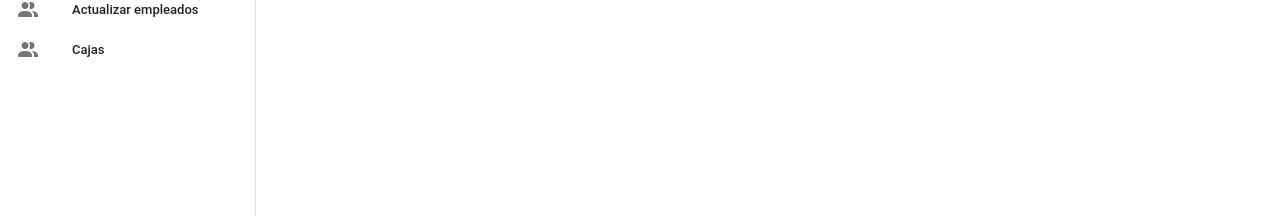
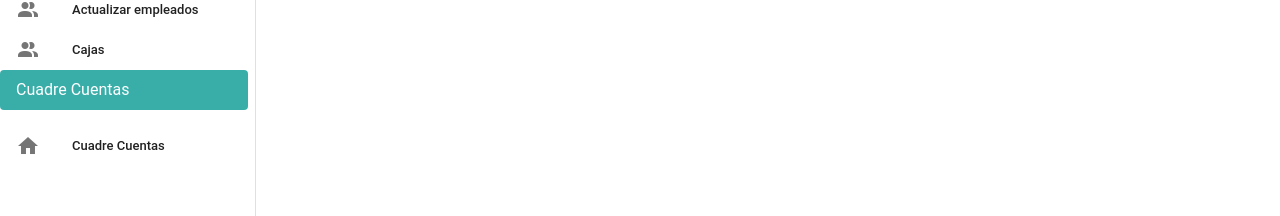
Before and after one commit to carlosdizx/inventas-mercamejor, a Vue app: page / in a window 1280 px wide. Shown: the part 290-506 px from the top of the page. Built offline with nearby package versions, Linux system fonts and the light colour scheme; no server answers; the database is empty; sample sign-in values are in the browser's storage; a small style sheet from the web is missing.

Commit message:
module de cuadre de cuentas

```diff
--- a/package.json
+++ b/package.json
@@ -18,6 +18,7 @@
     "netlify-cli": "^9.13.0",
     "roboto-fontface": "*",
     "shortid": "^2.2.16",
+    "source-map-resolve": "^0.6.0",
     "sweetalert2": "^11.4.4",
     "vue": "^2.6.11",
     "vue-router": "^3.2.0",
--- /dev/null
+++ b/src/components/dashboard/modulos/cuandre_cuentas/CuadreCuentas.vue
@@ -0,0 +1,9 @@
+<template>
+  <h1>Hola cuadre</h1>
+</template>
+<script lang="ts">
+import Vue from "vue";
+export default Vue.extend({
+  name: "CuadreCuentas",
+});
+</script>
--- a/src/generals/funcionalidades_dashboard.ts
+++ b/src/generals/funcionalidades_dashboard.ts
@@ -119,4 +119,16 @@ export const FUNCIONES_DASHBOARD: any[] = [
       },
     ],
   },
+  {
+    titulo: "Cuadre Cuentas",
+    roles: ["Admin", "Empleado"],
+    items: [
+      {
+        id: 17,
+        icono: "mdi-home",
+        titulo: "Cuadre Cuentas",
+        roles: ["Admin", "Empleado"],
+      },
+    ],
+  },
 ];
--- a/src/views/Dashboard.vue
+++ b/src/views/Dashboard.vue
@@ -23,6 +23,7 @@
     <Marcas v-if="item === 14" />
     <Movimientos v-if="item === 15" />
     <Comprobantes v-if="item === 16" />
+    <cuadre-cuentas v-if="item === 17" />
   </div>
 </template>
 
@@ -44,6 +45,7 @@ import Comprobantes from "@/components/dashboard/modulos/Comprobantes.vue";
 import Clientes from "@/components/dashboard/modulos/Clientes.vue";
 import CuentasOpcion from "@/components/dashboard/modulos/compras/cuentasporcobrar/CuentasOpcion.vue";
 import Ventas from "@/components/dashboard/modulos/ventas/Ventas.vue";
+import CuadreCuentas from "@/components/dashboard/modulos/cuandre_cuentas/CuadreCuentas.vue";
 export default Vue.extend({
   name: "Dashboard",
   components: {
@@ -63,6 +65,7 @@ export default Vue.extend({
     Clientes,
     CuentasOpcion,
     Ventas,
+    CuadreCuentas,
   },
   data: () => ({
     item: 0,
```
